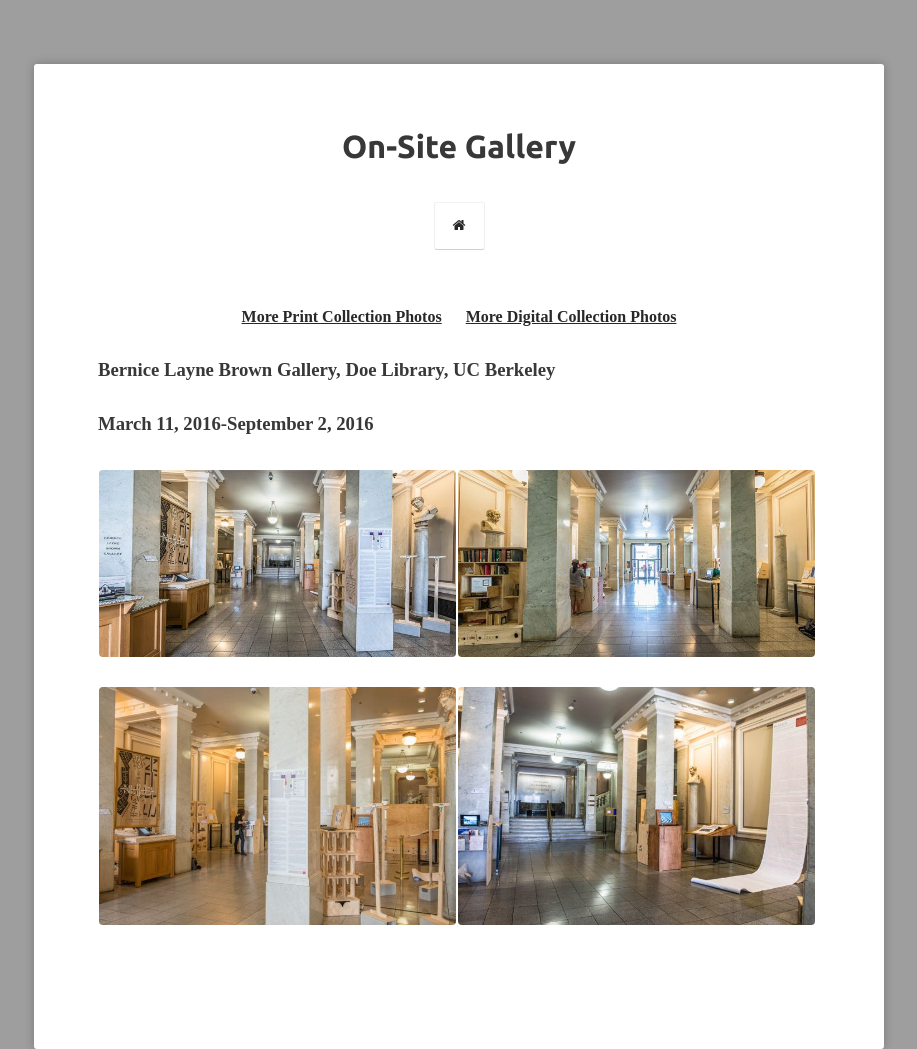
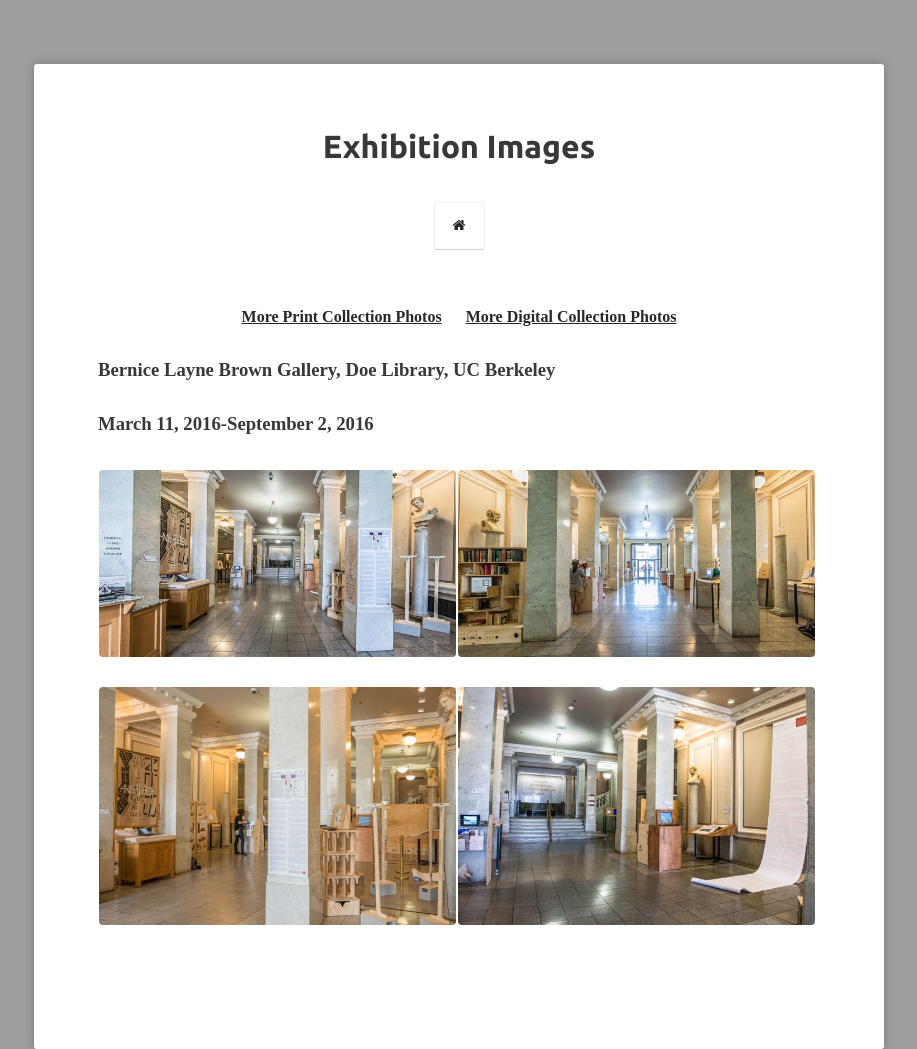
Before and after one commit to nolegacyexhibit/nolegacyexhibit.github.io, a Jekyll site: the page built from gallery/index.md, in a window 1280 px wide. Shown: the whole page, without its empty margins (181-1098 px from the left). Built offline with Jekyll 4.4.1, drawn with Linux system fonts in a browser that asks for light colours; some web fonts are replaced.

Commit message:
Update index.md

```diff
--- a/gallery/index.md
+++ b/gallery/index.md
@@ -1,6 +1,6 @@
 ---
 layout: page
-title: "On-Site Gallery"
+title: "Exhibition Images"
 
 tags: [images]
 
```
